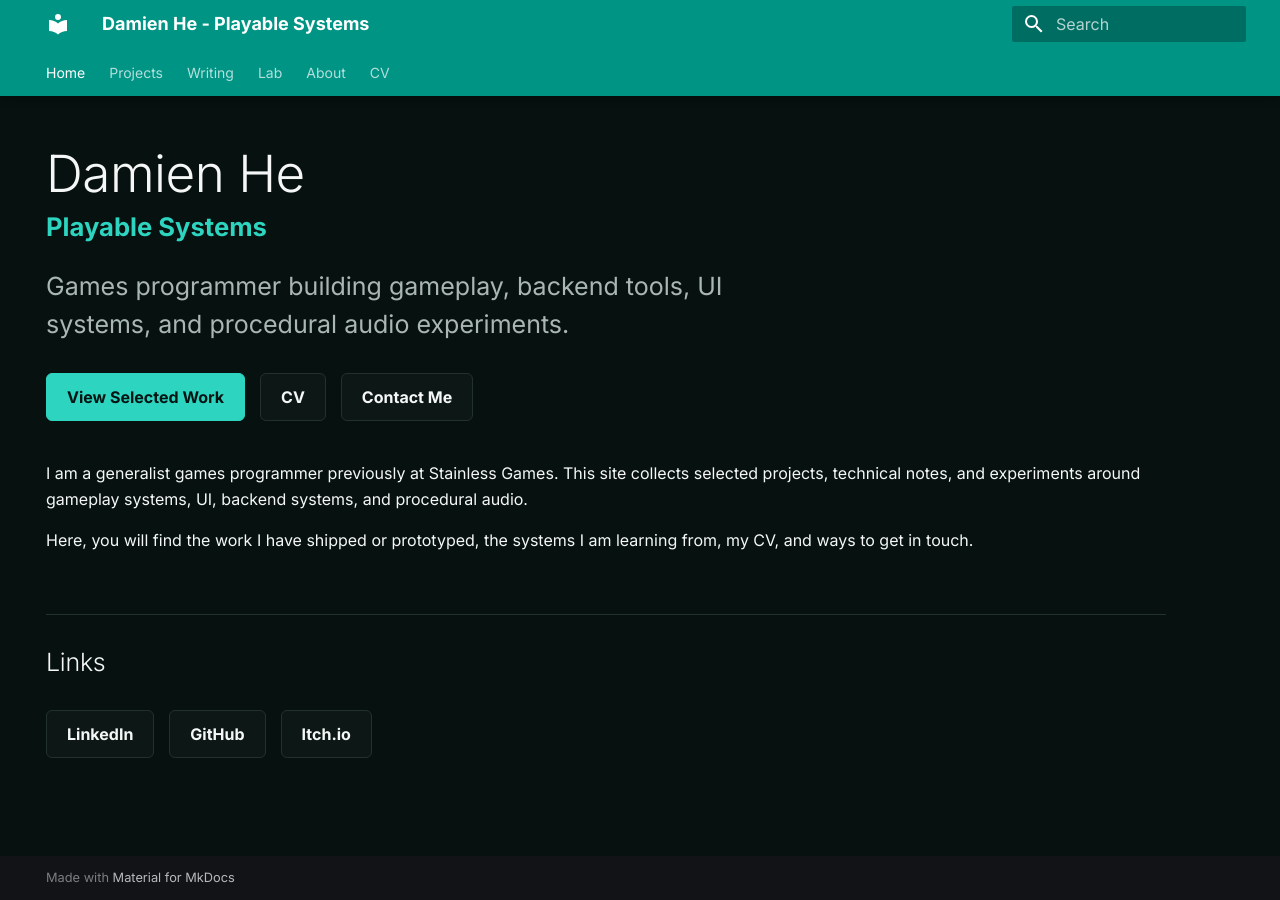
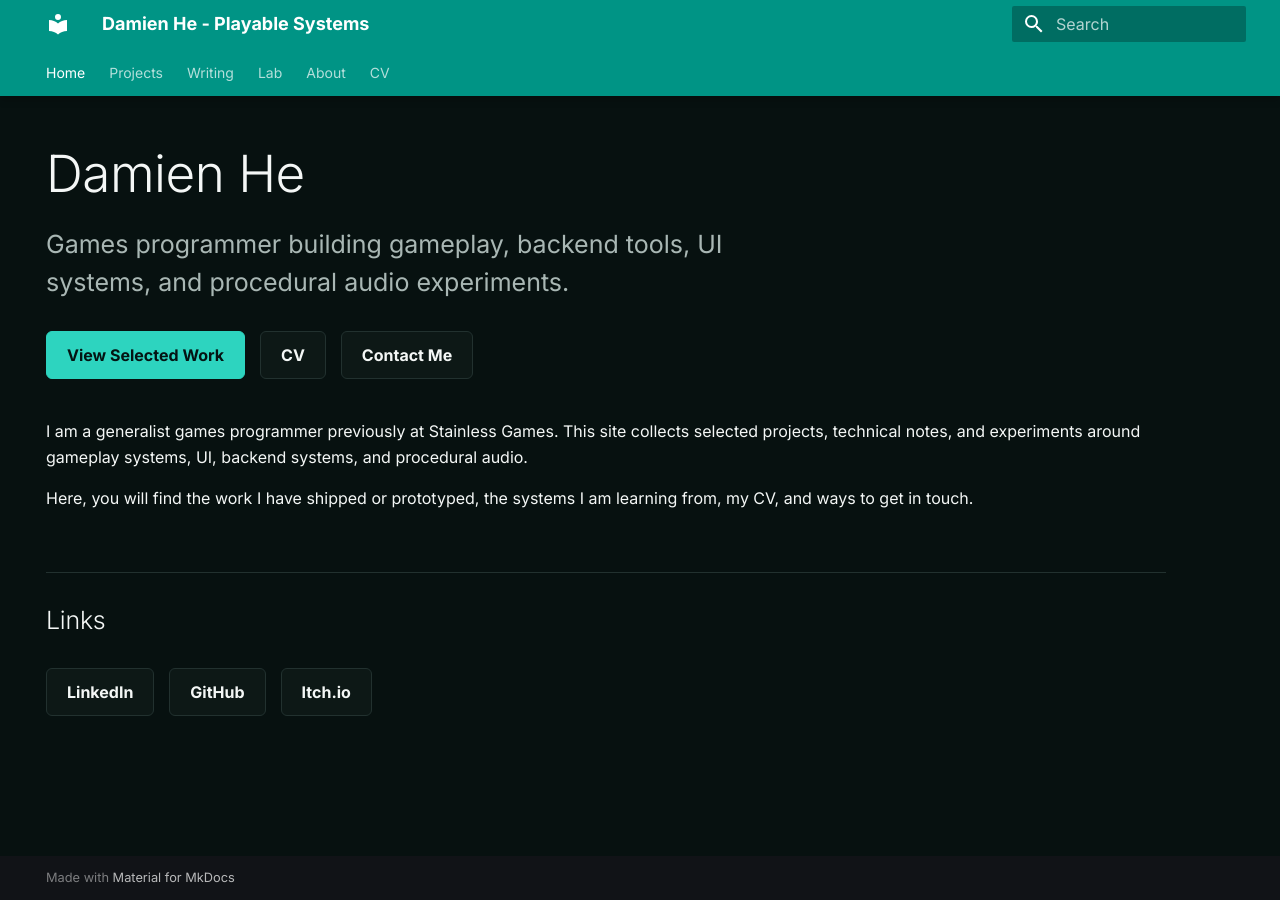
Before and after one commit to Mesdwe/Mesdwe.github.io, an MkDocs documentation site: the page built from docs/index.md, in a window 1280 px wide. Built offline with MkDocs 1.6.1 and Material for MkDocs 9.7.7, drawn with Linux system fonts in a browser that asks for light colours.

Commit message:
removed redundant subtitle

```diff
--- a/docs/index.md
+++ b/docs/index.md
@@ -5,7 +5,7 @@ hide:
 ---
 
 # Damien He
-<p class="site-subtitle" data-header-title="Playable Systems">Playable Systems</p>
+<span data-header-title="Playable Systems" hidden></span>
 
 <p class="lede">Games programmer building gameplay, backend tools, UI systems, and procedural audio experiments.</p>
 
--- a/docs/stylesheets/extra.css
+++ b/docs/stylesheets/extra.css
@@ -50,15 +50,6 @@
   line-height: 1.5;
   margin-bottom: 1.5rem;
   max-width: 760px;
-}
-
-.site-subtitle {
-  color: var(--portfolio-accent);
-  font-size: clamp(1.15rem, 2vw, 1.6rem);
-  font-weight: 800;
-  letter-spacing: 0;
-  line-height: 1.2;
-  margin: -0.2rem 0 1rem;
 }
 
 .hero-actions {
```
